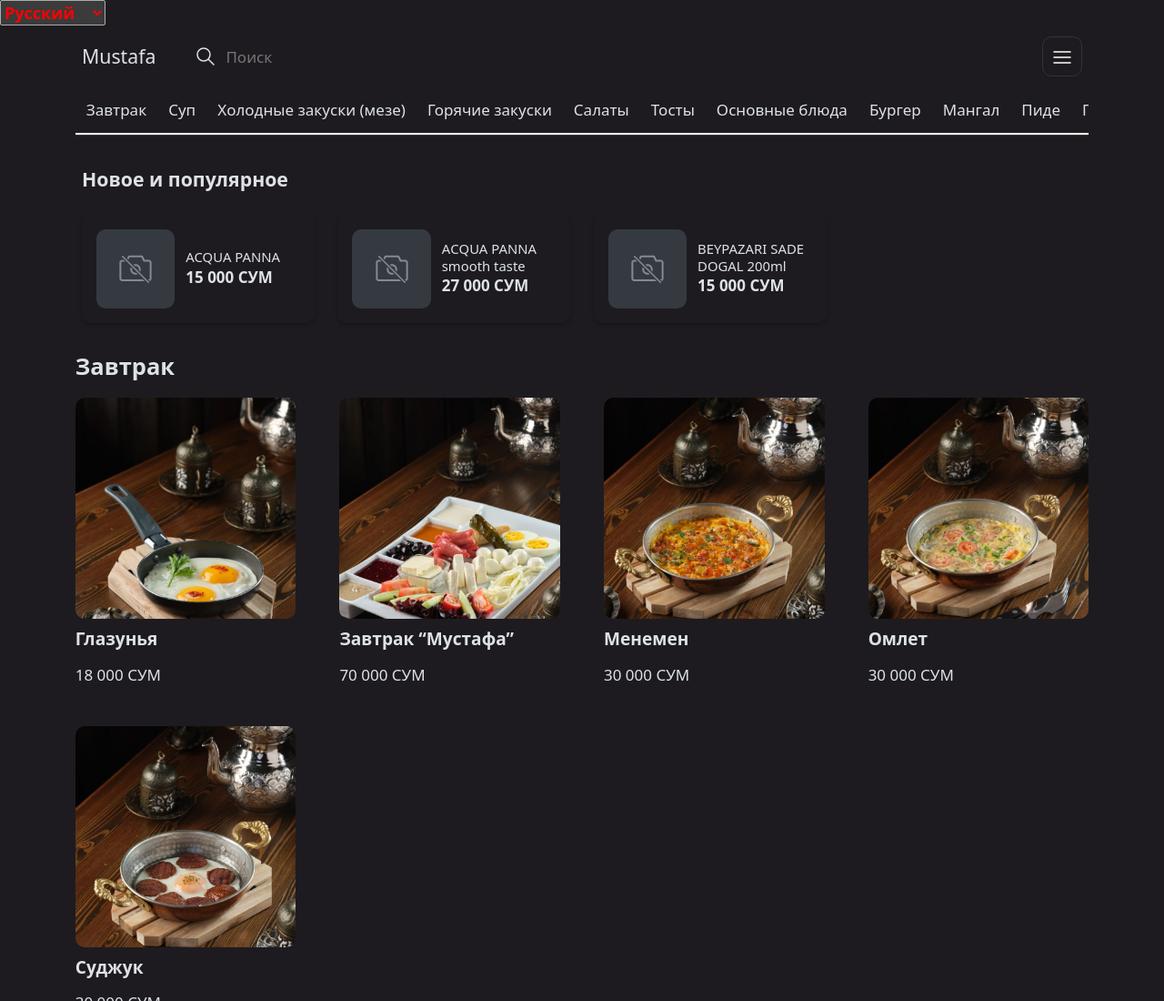
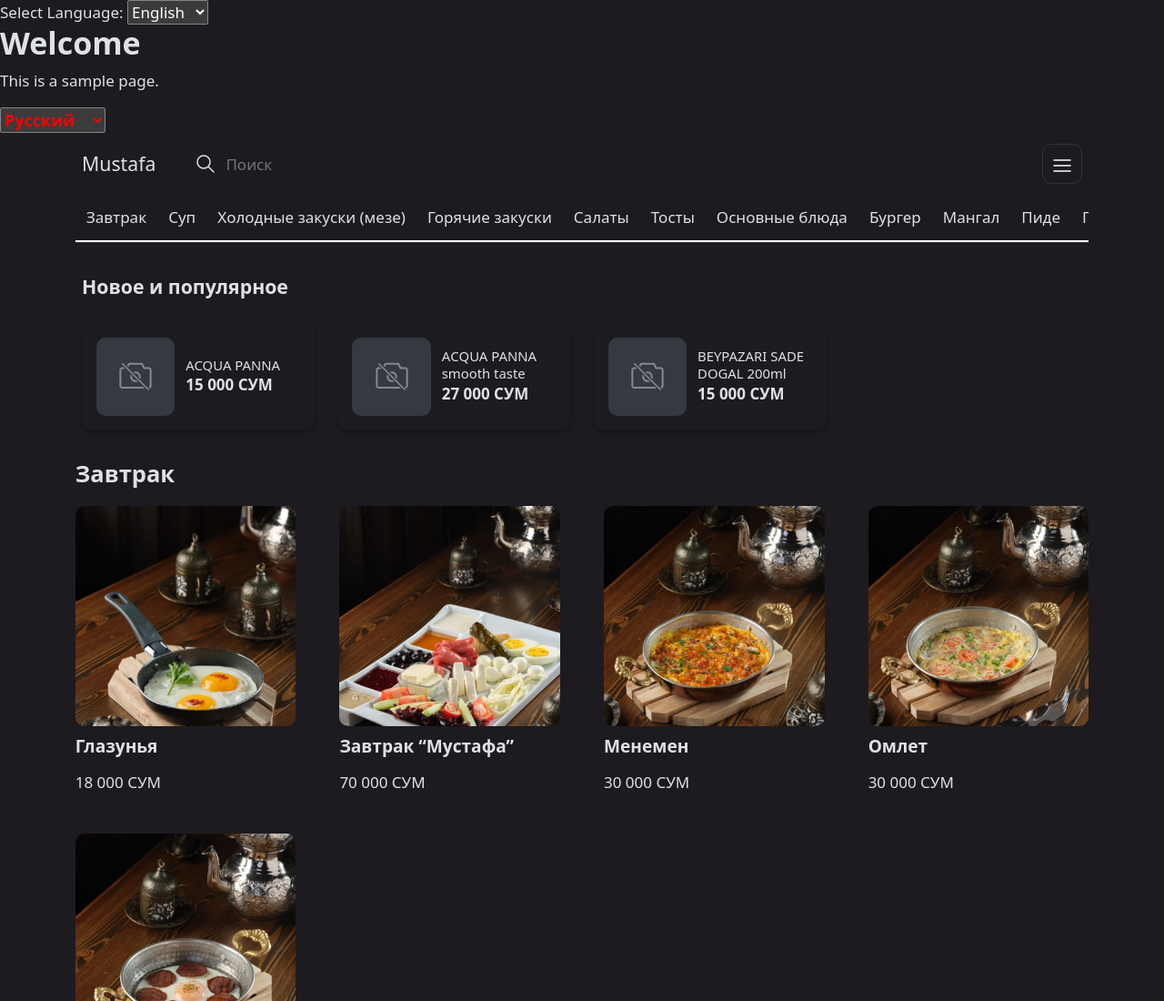
Before and after one commit to Djumabayev/mustafamenu, a plain HTML site: page index.html in a window 1280 px wide. Shown: the top 1100 px of the page at 91% size. Drawn offline with Linux system fonts and the light colour scheme; files whose address does not match are found by name.

Commit message:
Update index.html

```diff
--- a/index.html
+++ b/index.html
@@ -1,4 +1,25 @@
 <!DOCTYPE html><html><head><div id="language-selector">
+<!DOCTYPE html>
+<html lang="en">
+<head>
+    <meta charset="UTF-8">
+    <meta name="viewport" content="width=device-width, initial-scale=1.0">
+    <title>Language Switcher</title>
+</head>
+<body>
+    <label for="language-select">Select Language:</label>
+    <select id="language-select">
+        <option value="en">English</option>
+        <option value="ru">Русский</option>
+    </select>
+
+    <h1 id="title">Welcome</h1>
+    <p id="description">This is a sample page.</p>
+
+    <script src="main.js"></script>
+</body>
+</html>
+
     <select id="language-select"style="font-size: 18px; color: red; font-weight: bold;">
         <option value="ru">Русский</option>
         <option value="en">English</option>
```
